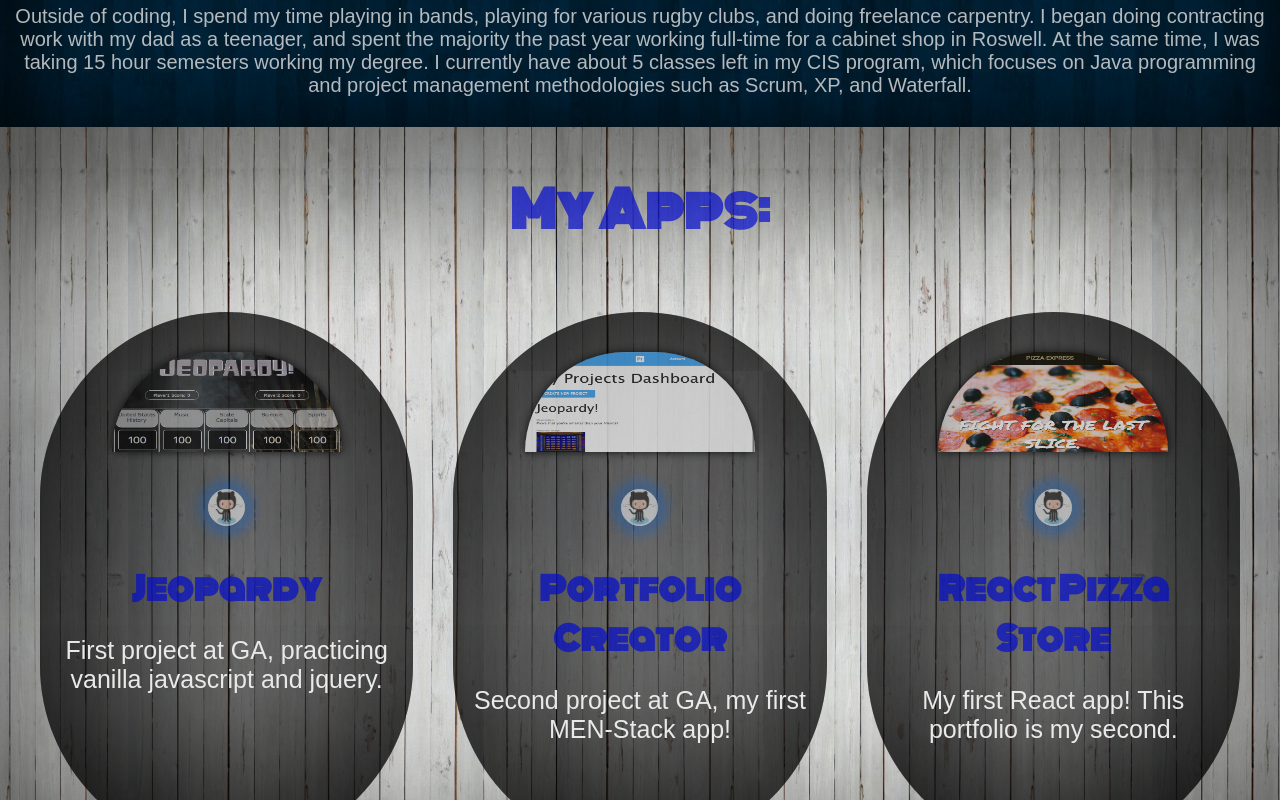
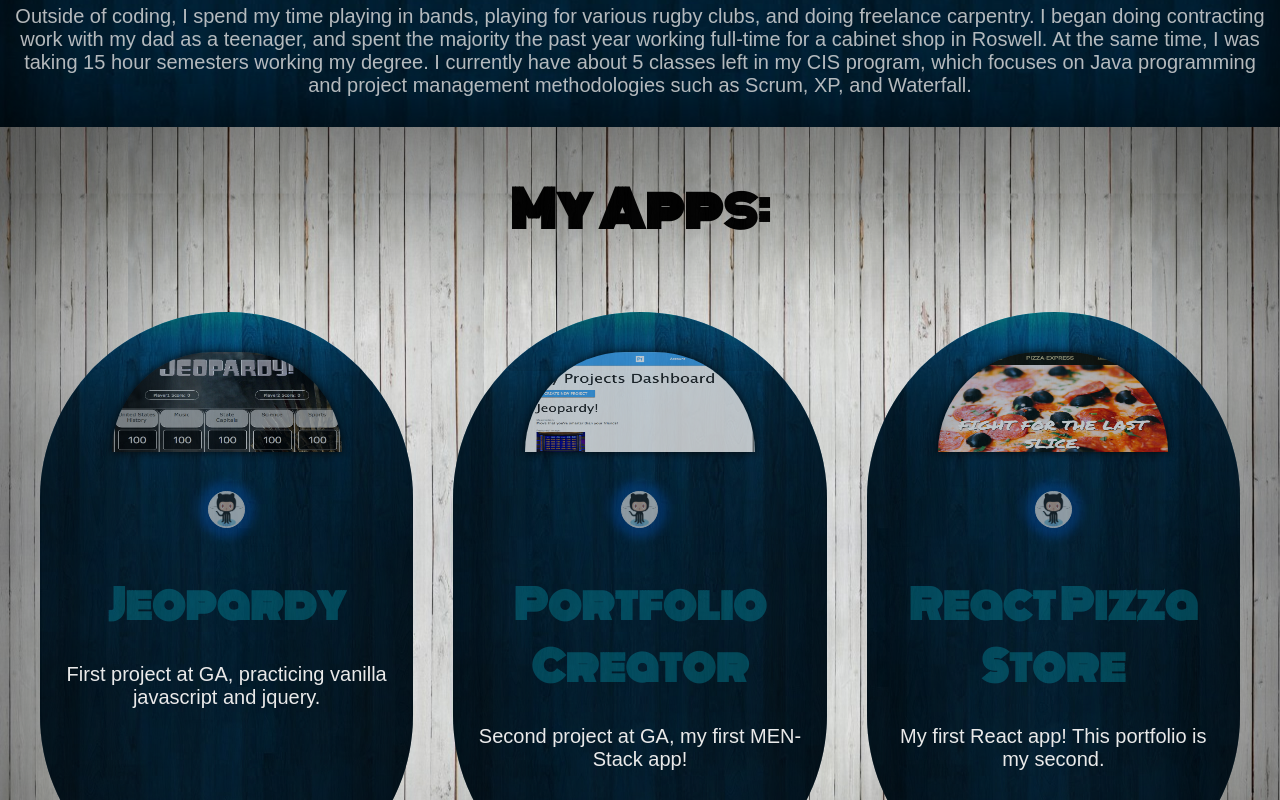
Before and after one commit to jchurley95/react-portfolio, a React (Create React App) app: page / in a window 1280 px wide. Shown: the part 900-1700 px from the top of the page. Built offline with nearby package versions, Linux system fonts and the light colour scheme; a web font is replaced by a local one.

Commit message:
updated font color of project items

```diff
--- a/src/App.css
+++ b/src/App.css
@@ -143,7 +143,7 @@
   box-shadow: 2px 2px 200px black inset;
   color: black;
   font-family: 'Monoton', sans-serif;
-  color: rgba(0,10,225,0.7);
+  color: black;
   border-bottom-left-radius: 50px;
   border-bottom-right-radius: 50px;
 }
@@ -159,24 +159,16 @@
 }
 .project-item {
   border-radius: 300px;
-  height: 500px;
-  width: 500px;
+  height: 550px;
+  width: 600px;
   margin: 20px;
   padding: 20px;
-  background-color: rgba(0,0,0,0.5);
   display: flex;
   flex-direction: column;
   box-shadow: 0 0 200px black inset;
-
-}
-.project-item-title {
-
-}
-.project-item-github {
-
-}
-.project-item-deployed {
-
+  background-image: url('./Images/Blue-Wood.jpg');
+  font-size: 20px;
+  color: rgba(0,200,225,0.3);
 }
 .project-image {
   margin: 20px;
@@ -192,7 +184,7 @@
 }
 .project-description {
   font-family: 'Asap Condensed', sans-serif;
-  font-size: 25px;
+  font-size: 20px;
   color: white;
 }
 /* End Project CSS */
```
